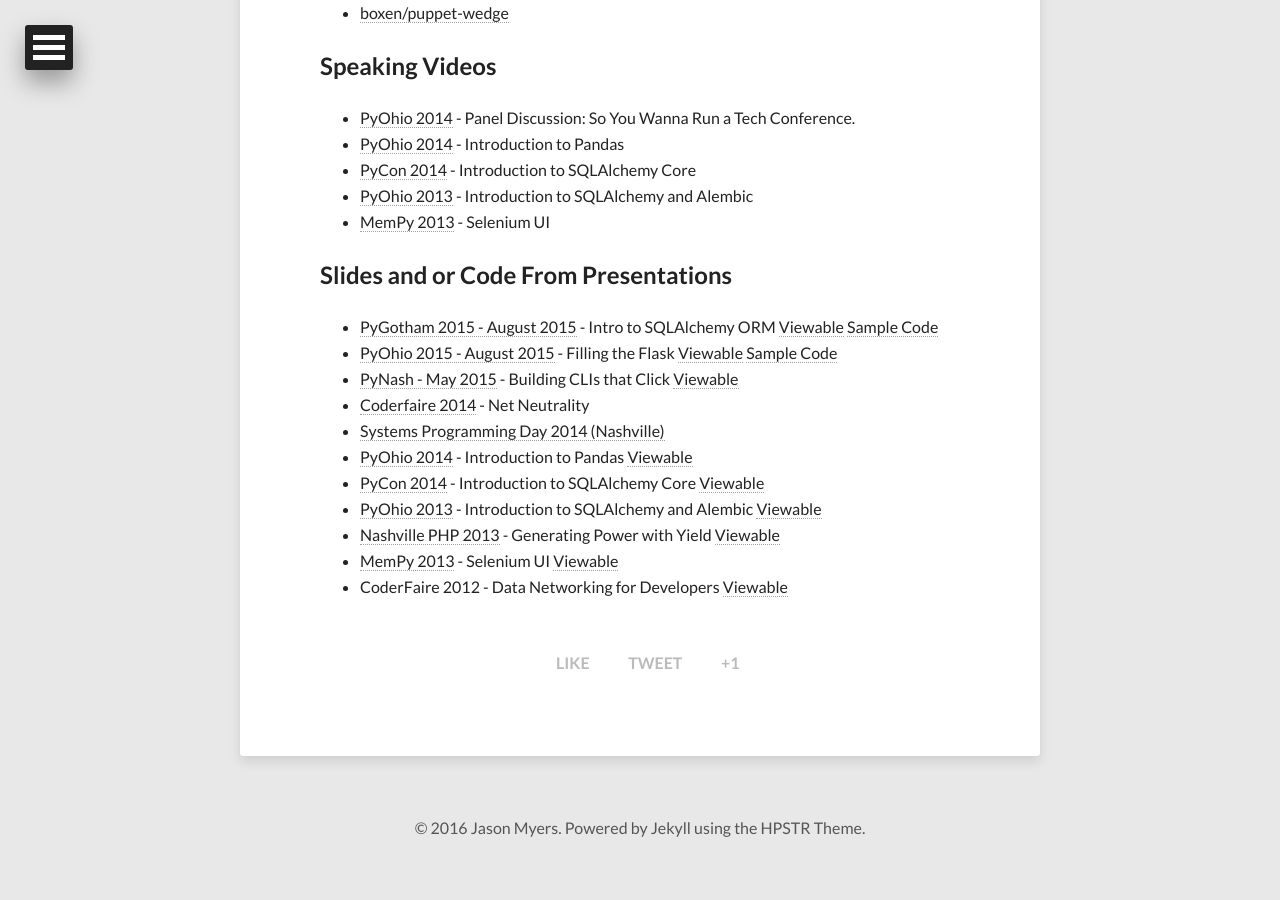
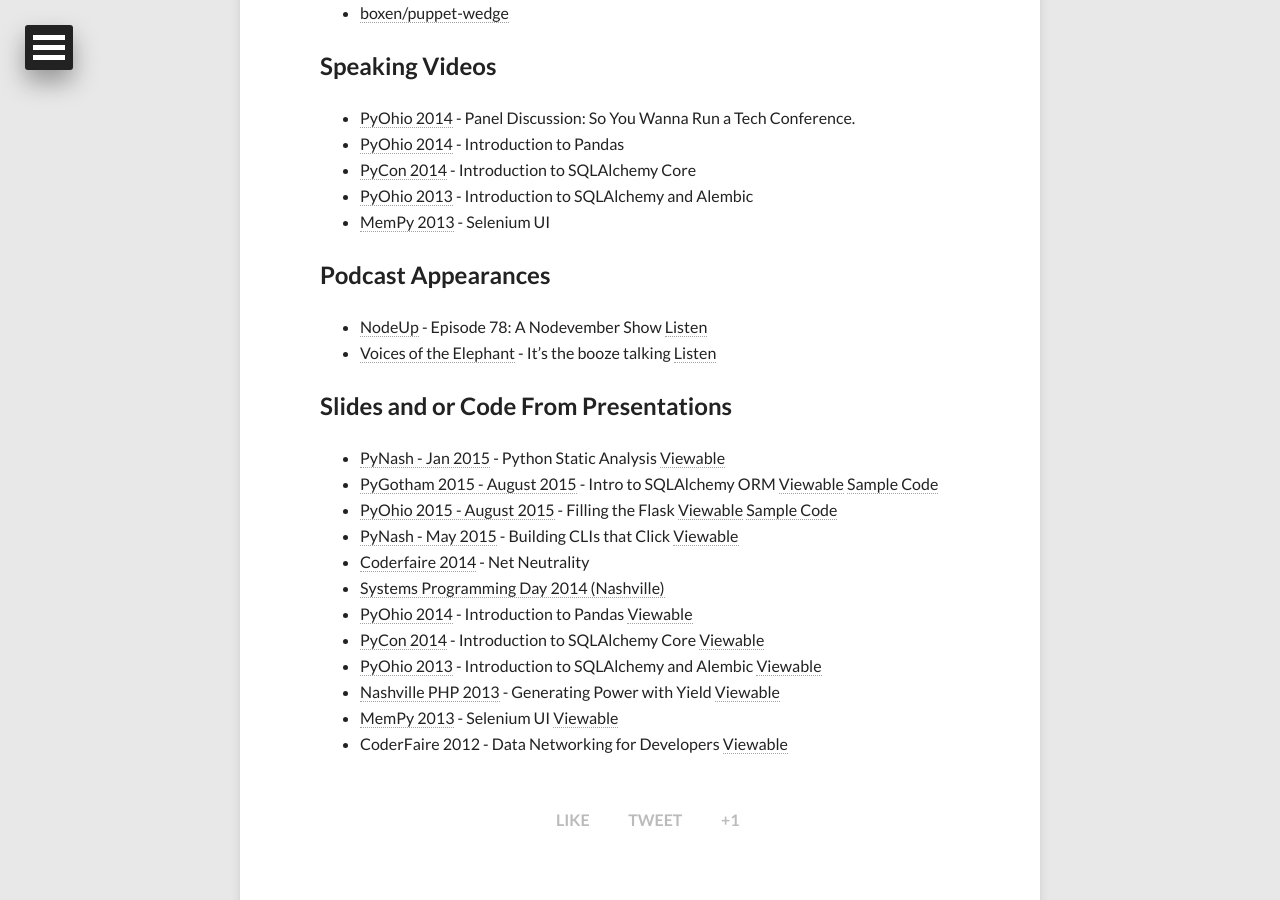
Before and after one commit to jasonamyers/jasonamyers.github.com, a Jekyll site: the page built from about.md, in a window 1280 px wide and 900 px high, scrolled down 1479 px. Built offline with Jekyll 4.4.1, drawn with Linux system fonts in a browser that asks for light colours; nearby versions of some CDN libraries; before the commit the page ends 2348 px from its top, so only the background shows below that.

Commit message:
Adding podcasts
Signed-off-by: Jason Myers <jason@jasonamyers.com>

```diff
--- a/about.md
+++ b/about.md
@@ -59,8 +59,14 @@
 * [PyOhio 2013](http://pyvideo.org/video/2291/introduction-to-sqlalchemy-and-alembic-migrations) - Introduction to SQLAlchemy and Alembic
 * [MemPy 2013](https://www.youtube.com/watch?v=jvBfm0q9_qk) - Selenium UI
 
+## Podcast Appearances
+
+* [NodeUp](http://nodeup.com/) - Episode 78: A Nodevember Show [Listen](https://soundcloud.com/nodeup/78n)
+* [Voices of the Elephant](https://voicesoftheelephpant.com/) - It's the booze talking [Listen](https://voicesoftheelephpant.com/2012/10/16/its-the-booze-talking-4-the-php-community-part-1/)
+
 ## Slides and or Code From Presentations
 
+* [PyNash - Jan 2015](https://github.com/jasonamyers/python-static-analysis) - Python Static Analysis [Viewable](http://www.slideshare.net/jamdatadude/python-static-analysis-tools)
 * [PyGotham 2015 - August 2015](https://github.com/jasonamyers/pygotham-intro-sqlachemy-orm) - Intro to SQLAlchemy ORM [Viewable](http://www.slideshare.net/jamdatadude/introduction-to-sqlalchemy-orm) [Sample Code](https://github.com/jasonamyers/pygotham-intro-sqlalchemy-orm-code/blob/master/PyGotham%20ORM%20Intro.ipynb)
 * [PyOhio 2015 - August 2015](https://github.com/jasonamyers/filling-the-flask) - Filling the Flask [Viewable](http://www.slideshare.net/jamdatadude/filling-the-flask) [Sample Code](https://github.com/jasonamyers/flaskfilled)
 * [PyNash - May 2015](https://github.com/jasonamyers/pynash-click) - Building CLIs that Click [Viewable](http://www.slideshare.net/jamdatadude/building-clis-that-click)
```
